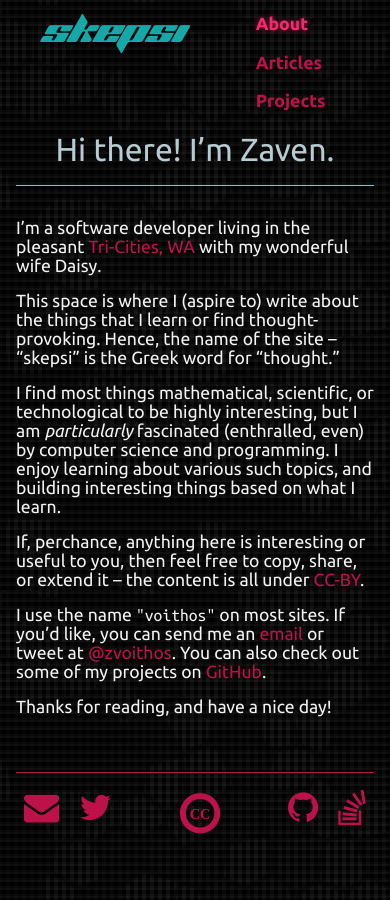
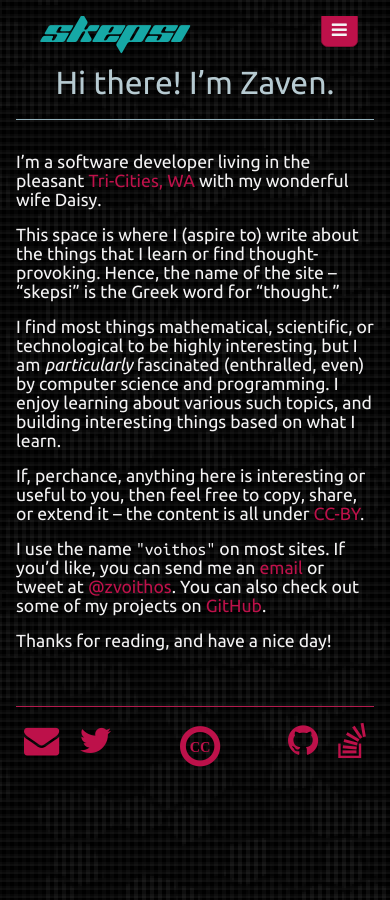
Before and after one commit to voithos/voithos.github.io, a Jekyll site: the page built from about.html, in a window 390 px wide. Built offline with Jekyll 4.4.1, drawn with Linux system fonts in a browser that asks for light colours.

Commit message:
Add responsive CSS-only menu system

```diff
--- a/_layouts/default.html
+++ b/_layouts/default.html
@@ -20,6 +20,8 @@
         <section class="site">
             <header>
                 <h1 class="title"><a href="/">{{ site.name }}</a></h1>
+                <input type="checkbox" id="nav-checkbox" class="nav-checkbox" role="button">
+                <label for="nav-checkbox" class="nav-toggle" onclick></label>
                 <nav>
                     {% include pagelist.html group="nav" %}
                 </nav>
--- a/assets/css/main.css
+++ b/assets/css/main.css
@@ -1924,7 +1924,13 @@
 
 header {
   display: flex;
-  flex-flow: row nowrap; }
+  flex-flow: row nowrap;
+  justify-content: space-between;
+  align-items: center;
+  overflow: hidden; }
+  @media screen and (max-width: 600px) {
+    header {
+      flex-flow: row wrap; } }
   header .title {
     flex: initial;
     font-family: "Planet Kosmos", Helvetica, Arial, sans-serif;
@@ -1942,6 +1948,35 @@
         color: #28e3e0;
         text-shadow: 0 0 10px #16a8a6;
         text-decoration: none; }
+  header .nav-toggle {
+    cursor: pointer;
+    position: relative;
+    z-index: 1;
+    display: none;
+    padding: 0.6rem;
+    border: 1px solid #8e0d38;
+    border-radius: 0.4rem;
+    margin-right: 1rem;
+    top: -0.7rem;
+    background-color: #bd114a; }
+    @media screen and (max-width: 600px) {
+      header .nav-toggle {
+        display: block; } }
+    header .nav-toggle:after {
+      content: '\f0c9';
+      display: block;
+      height: 1rem;
+      width: 1rem;
+      font-family: FontAwesome;
+      text-align: center; }
+  header .nav-checkbox {
+    position: absolute;
+    top: -99rem;
+    left: -99rem; }
+    header .nav-checkbox:checked ~ .nav-toggle:after {
+      content: '\f068'; }
+    header .nav-checkbox:checked ~ nav {
+      display: flex; }
   header nav {
     flex: auto;
     display: flex;
@@ -1949,24 +1984,52 @@
     justify-content: center;
     position: relative;
     top: -0.7rem; }
+    @media screen and (max-width: 600px) {
+      header nav {
+        display: none;
+        flex: 1 100%;
+        margin-bottom: 1rem; } }
     header nav ul {
       display: inline-flex;
       flex-flow: row nowrap; }
       @media screen and (max-width: 600px) {
         header nav ul {
-          flex-direction: column; } }
+          display: flex;
+          width: 100%;
+          flex-direction: column;
+          text-align: center;
+          border-top: 1px solid #97b5bf;
+          border-bottom: 1px solid #97b5bf; } }
       header nav ul li {
         display: inline;
         margin: 1.5rem; }
+        header nav ul li.active a {
+          color: #ec2e6d;
+          text-shadow: 0 0 5px #bd114a; }
         @media screen and (max-width: 980px) {
           header nav ul li {
             margin: 1.2rem; } }
         @media screen and (max-width: 750px) {
           header nav ul li {
             margin: 0.6rem; } }
-        header nav ul li.active a {
-          color: #ec2e6d;
-          text-shadow: 0 0 5px #bd114a; }
+        @media screen and (max-width: 600px) {
+          header nav ul li {
+            background-color: #202020;
+            background-color: rgba(32, 32, 32, 0.75);
+            padding: 0.5rem;
+            margin: 0rem;
+            border-top: 1px solid #97b5bf;
+            border-bottom: 1px solid #97b5bf; }
+            header nav ul li a {
+              color: #d6e2e6;
+              display: block;
+              width: 100%; }
+            header nav ul li.active {
+              background-color: #bd114a;
+              border-top: 1px solid #5f0925;
+              border-bottom: 1px solid #5f0925; }
+              header nav ul li.active a {
+                color: #f6f8f9; } }
     header nav a {
       font-weight: bold; }
 
```
Also changed, not shown: assets/scss/main.scss (+85 -3 lines).
